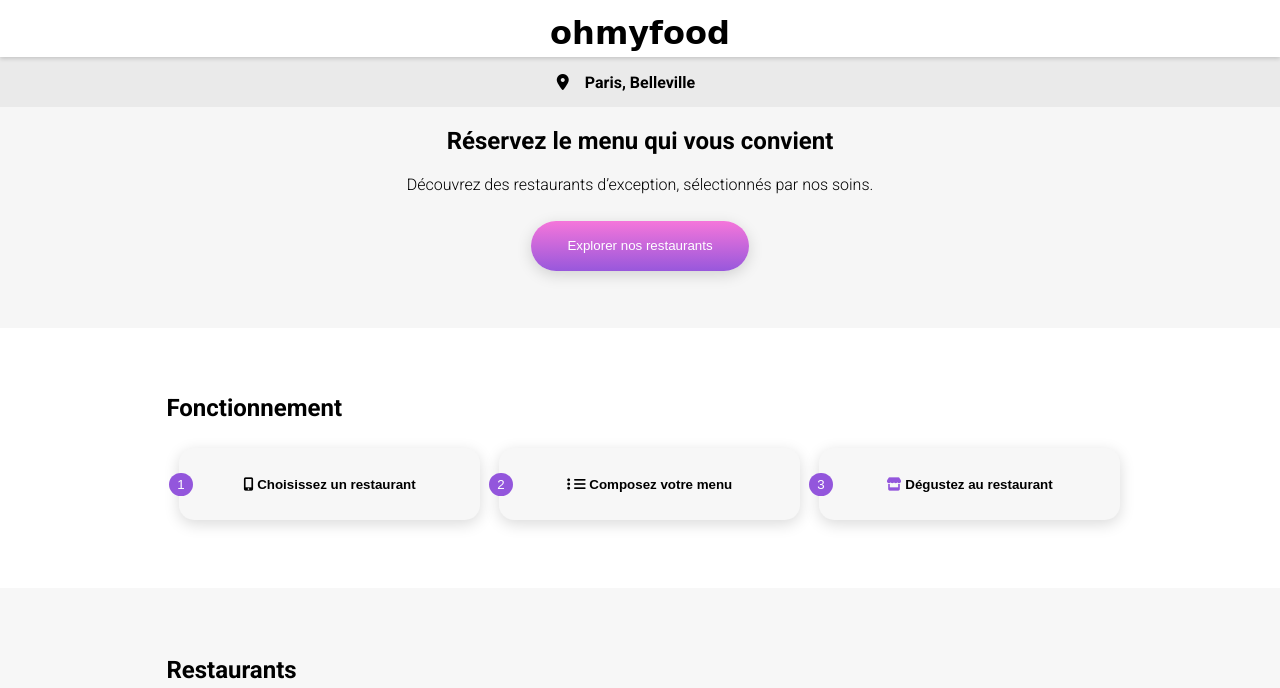
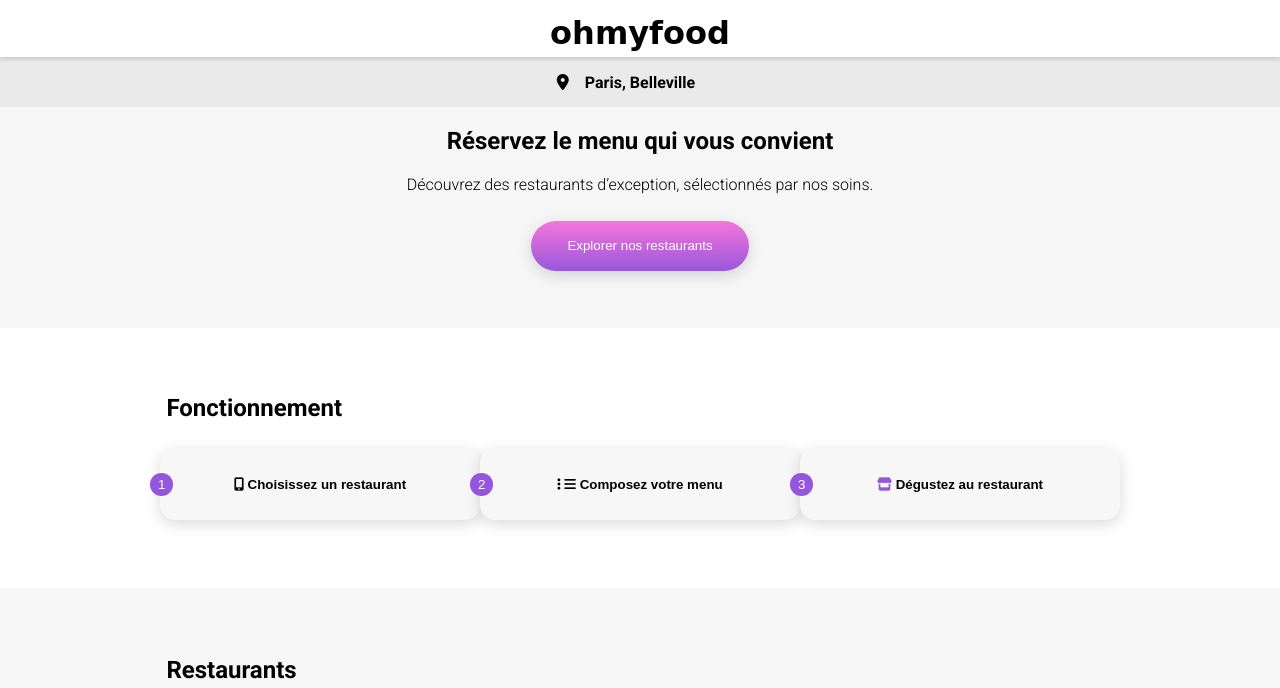
Before and after one commit to 6410064/project-4-ohmyfood, a website: page index.html in a window 1280 px wide. Shown: the top 688 px of the page. Drawn offline with Linux system fonts and the light colour scheme; a web font is replaced by a local one.

Commit message:
2.4.4 final commit

```diff
--- a/css/style.css
+++ b/css/style.css
@@ -139,11 +139,12 @@
   height: 72.38px;
   border: 0px;
   width: 90%;
-  margin-left: 2%;
+  margin-left: 9.5px;
 }
 @media screen and (min-width: 700px) {
   .btn__functioning {
     width: 30%;
+    margin-left: 0;
   }
 }
 @media screen and (min-width: 990px) {
```
Also changed, not shown: 1 other file.
